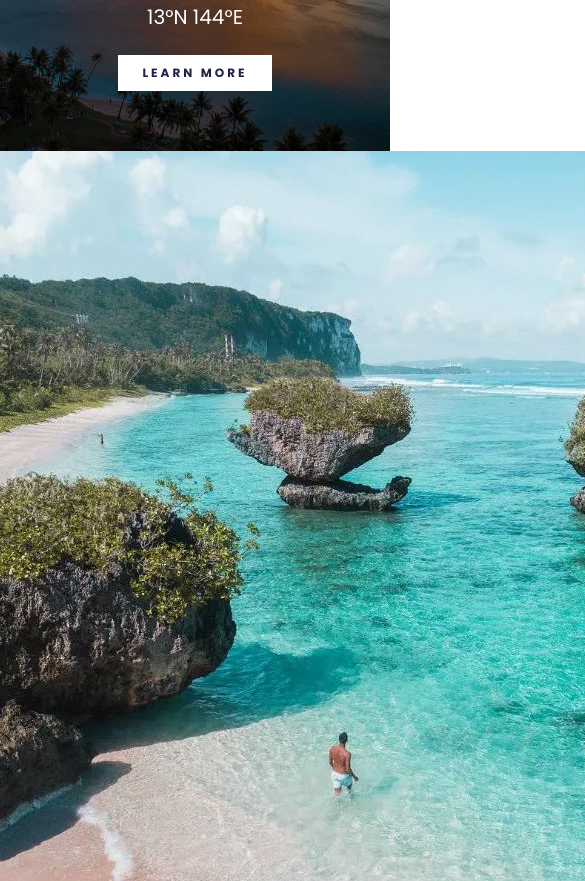
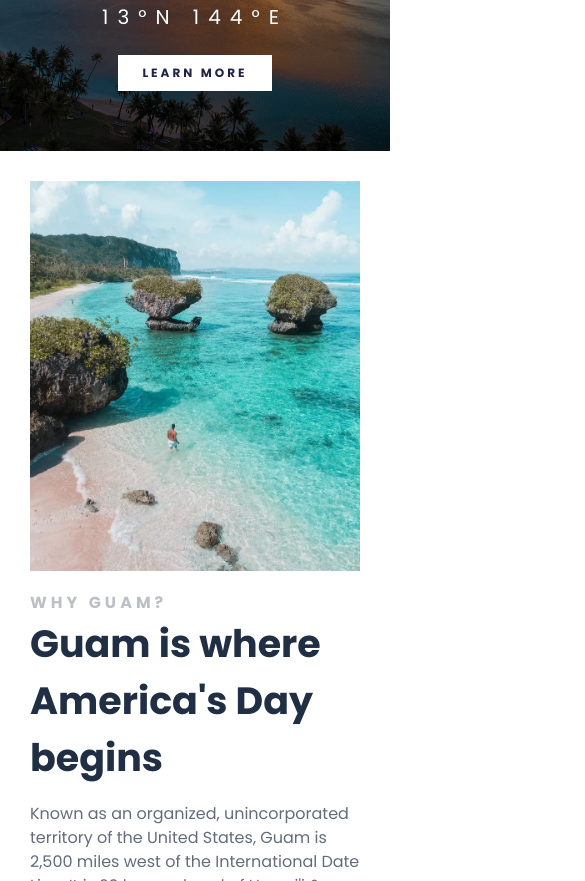
Before and after one commit to Teewawa/travel-guam-project, a plain HTML site: page index.html in a window 390 px wide. Shown: the part 219-1100 px from the top of the page, 585 px wide, since content can reach past the window. Drawn offline with Linux system fonts and the light colour scheme.

Commit message:
Added styling for main content section
Adjust classes for grid 2col and 3 col. Included media queries for image and main section content

```diff
--- a/css/style.css
+++ b/css/style.css
@@ -11,12 +11,20 @@ body {
 section {
   max-width: 1200px;
   margin: 0 auto;
+  padding: 60px;
 }
 
 .grid {
   display: grid;
+  column-gap: 20px;
+}
+
+.grid-2col {
+  grid-template-columns: 1fr 1fr;
+}
+
+.grid-3col {
   grid-template-columns: 1fr 2fr 2fr;
-  column-gap: 36px;
 }
 
 header {
@@ -42,6 +50,7 @@ header h2 {
   font-weight: 400;
   font-size: 40px;
   line-height: 1;
+  letter-spacing: 9px;
   margin: 0;
 }
 
@@ -68,6 +77,43 @@ header a {
   margin-top: 32px;
 }
 
+main {
+  background-color: white;
+}
+
+.main-img {
+  width: 550px;
+  max-width: 100%;
+}
+
+main h2 {
+  font-weight: 700;
+  font-size: 16px;
+  line-height: 1.5;
+  letter-spacing: 4px;
+  margin: 0;
+  color: #202f44;
+  opacity: 0.3;
+  text-transform: uppercase;
+}
+
+main h3 {
+  font-weight: 700;
+  font-size: 38px;
+  line-height: 1.5;
+  color: #202f44;
+  margin: 0;
+}
+
+main p {
+  font-style: normal;
+  font-weight: 400;
+  font-size: 16px;
+  line-height: 1.5;
+  color: #202f44;
+  opacity: 0.7;
+}
+
 footer {
   color: white;
   background-image: linear-gradient(rgba(1, 21, 44, 0.8), rgba(1, 21, 44, 0.9)),
@@ -75,7 +121,6 @@ footer {
   background-repeat: no-repeat;
   background-size: cover;
   background-position: center;
-  padding: 20px;
 }
 
 footer h4 {
@@ -129,6 +174,28 @@ footer a {
     margin-top: 28px;
   }
 
+  .grid {
+    grid-template-columns: 1fr;
+    grid-gap: 20px;
+  }
+
+  .grid-3col {
+    grid-gap: 0px;
+  }
+
+  section {
+    padding: 30px;
+  }
+
+  footer {
+    padding: 0px 50px;
+  }
+
+  .main-img {
+    display: block;
+    margin: 0 auto;
+  }
+
   footer h4 {
     font-size: 16px;
     line-height: 20px;
```
